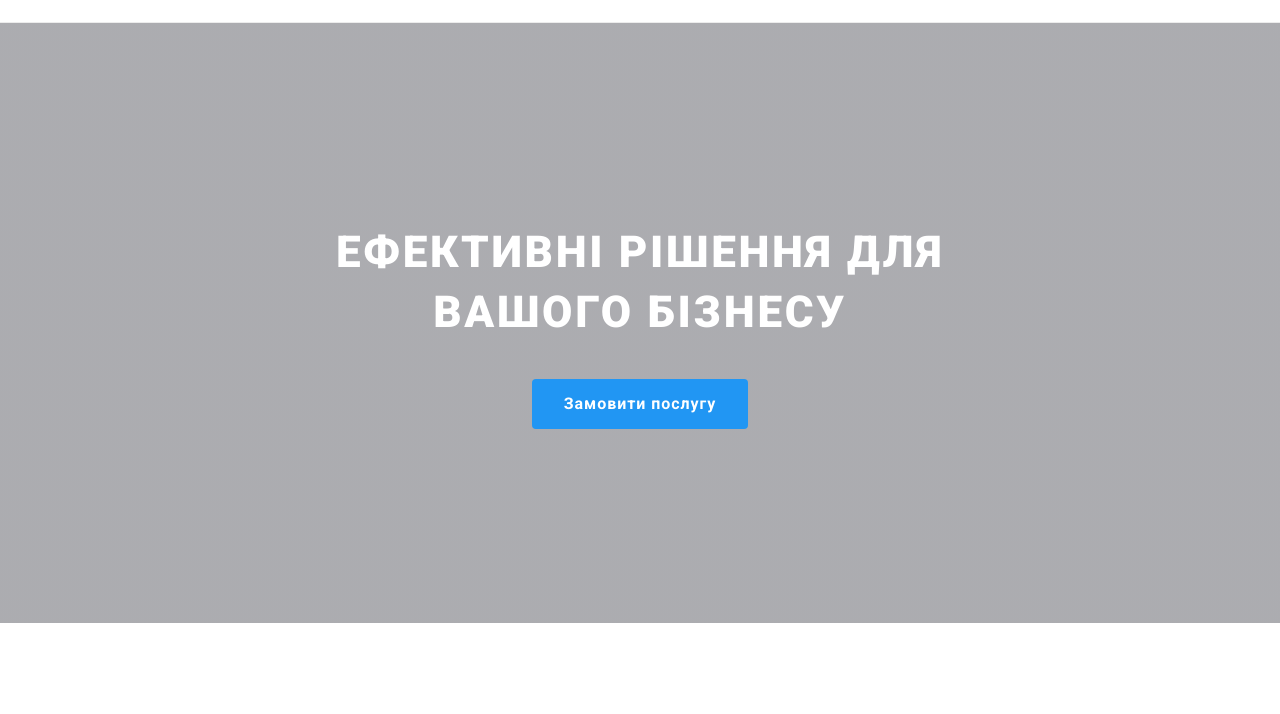
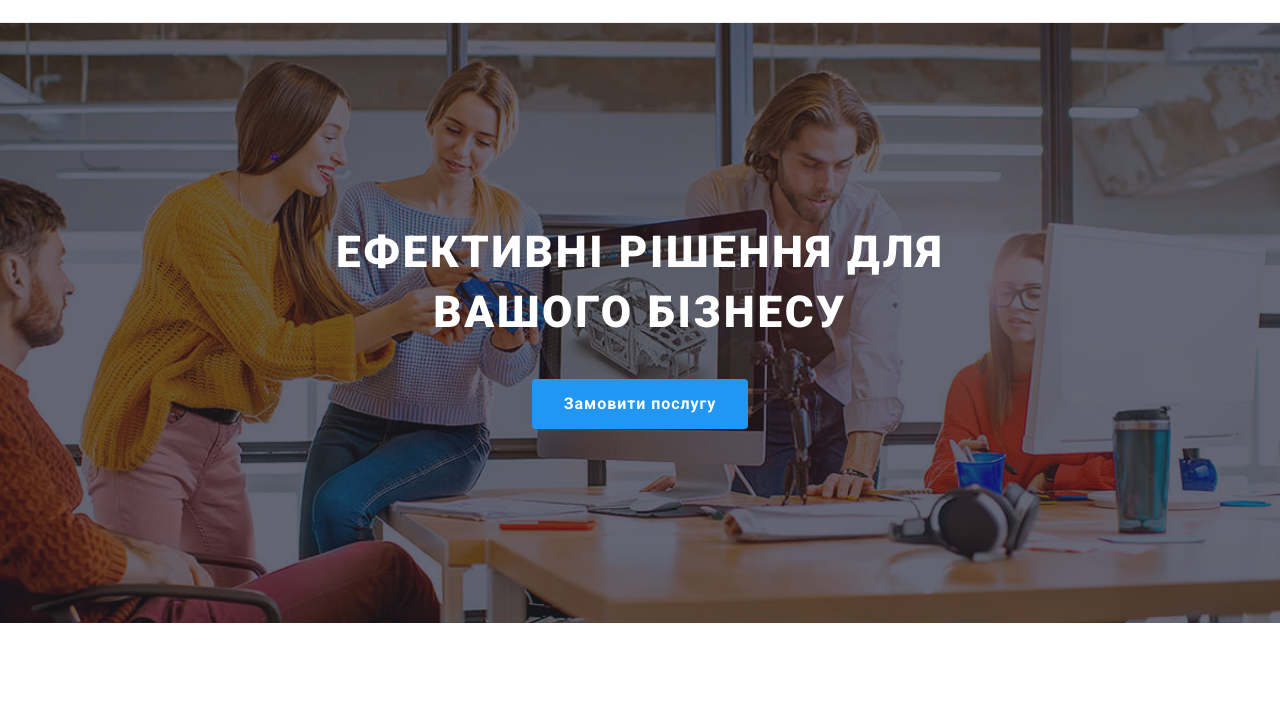
Before and after one commit to makarovyarind/goit-markup-hw-04, a plain HTML site: page index.html in a window 1280 px wide. Shown: the part 58-772 px from the top of the page. Drawn offline with nearby package versions, Linux system fonts and the light colour scheme.

Commit message:
Update style.css

```diff
--- a/css/style.css
+++ b/css/style.css
@@ -109,7 +109,7 @@ body {
 }
 
 .block-first {
-    background-image: linear-gradient(rgba(47, 48, 58, 0.4), rgba(47, 48, 58, 0.4)), url('./images/hero-img.jpg');
+    background-image: linear-gradient(rgba(47, 48, 58, 0.4), rgba(47, 48, 58, 0.4)), url("/images/hero-img.jpg");
     background-position: top;
     background-repeat: no-repeat;
     background-size: cover;
```
